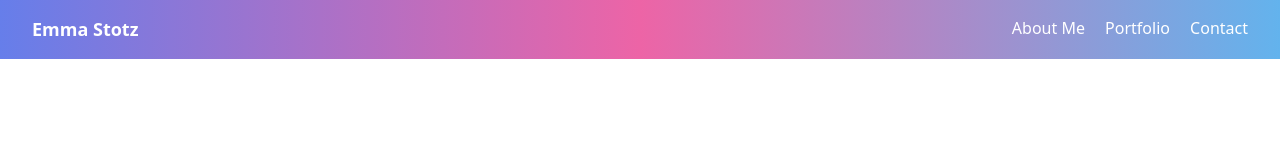
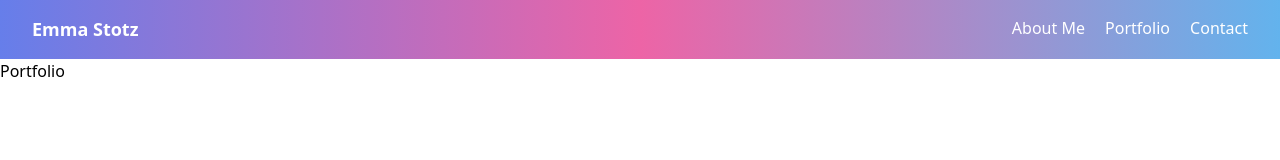
Before and after one commit to emmastotz/nuxt-portfolio, a Nuxt app: page /portfolio in a window 1280 px wide. Shown: the top 160 px of the page. Built offline with nearby package versions, Linux system fonts and the light colour scheme.

Commit message:
feat: portfolio page

```diff
--- /dev/null
+++ b/pages/portfolio/index.vue
@@ -0,0 +1,9 @@
+<template>
+  <div>Portfolio</div>
+</template>
+
+<script>
+export default {
+
+}
+</script>
```
